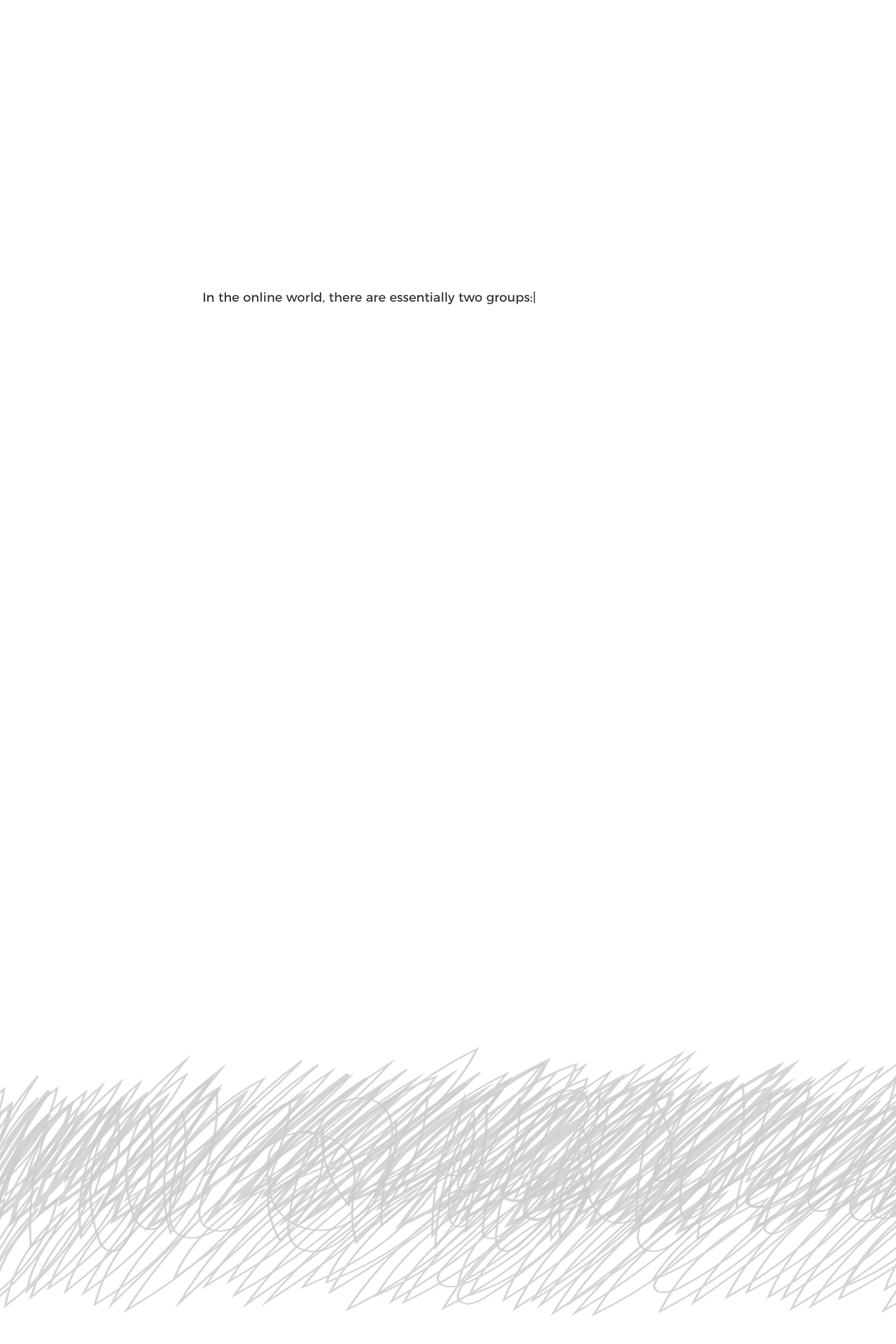
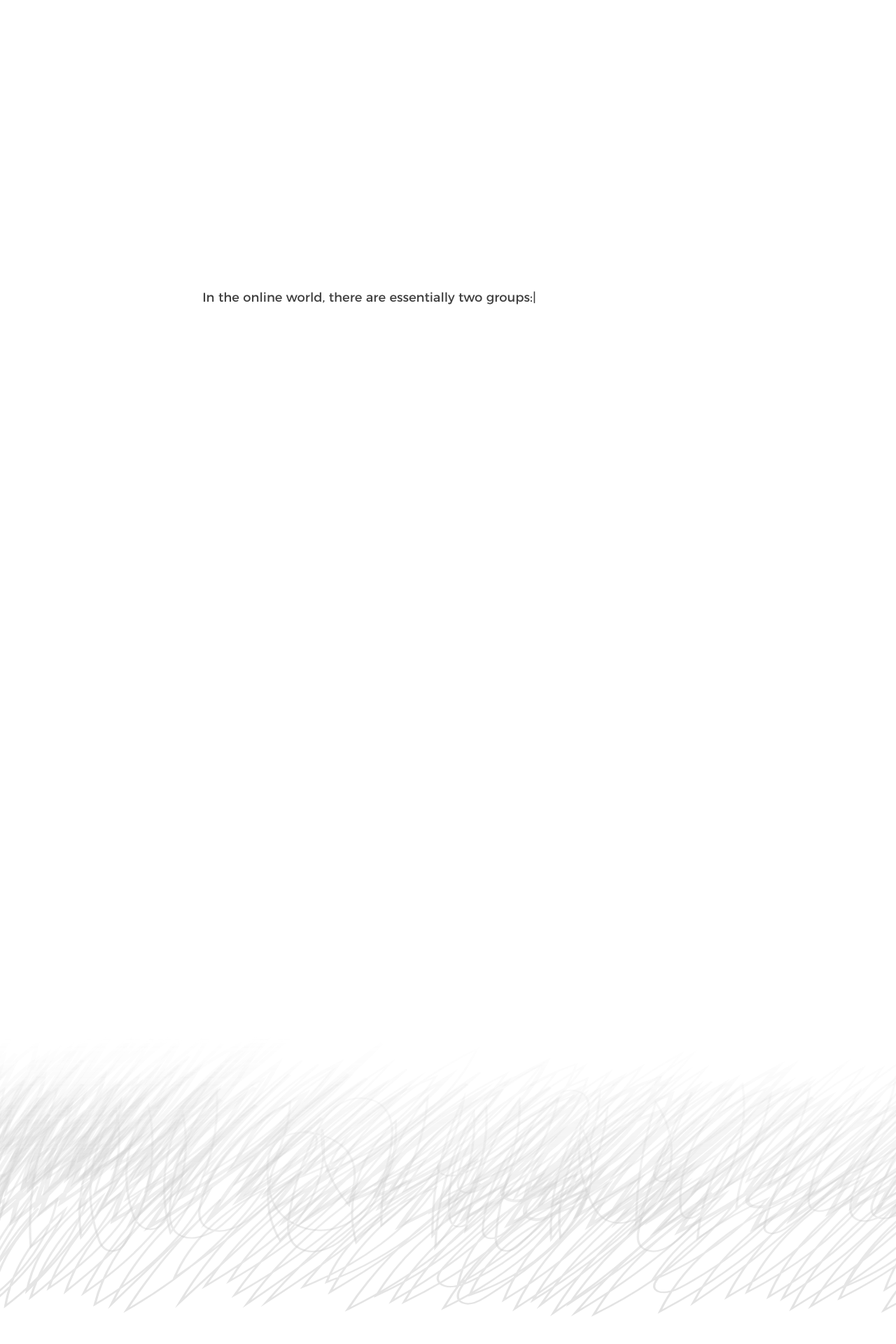
Before and after one commit to RIVER-Data-AI/river-marketing, a Jekyll site: the page built from index.html, in a window 1280 px wide. Shown: the part 2078-3998 px from the top of the page at 70% size. Built offline with Jekyll 4.4.1, drawn with Linux system fonts in a browser that asks for light colours; some web fonts are replaced.

Commit message:
More scribbles + alpha

```diff
--- a/_includes/line_drawings.html
+++ b/_includes/line_drawings.html
@@ -1,4 +1,8 @@
 <div class="__line-drawing svg-line-drawing">
+  <div class="__scrib2-4">{% include scrib2.svg %}</div>
+  <div class="__scrib2-5">{% include scrib2.svg %}</div>
+  <div class="__scrib2-6">{% include scrib2.svg %}</div>
+
   <div class="__scrib2-3">{% include scrib2.svg %}</div>
   <div class="__scrib2-2">{% include scrib2.svg %}</div>
   <div class="__scrib">{% include scrib.svg %}</div>
--- a/_sass/main.scss
+++ b/_sass/main.scss
@@ -140,6 +140,7 @@
     }
 
     .__shimmer {
+      display: none;
       position: absolute;
       left: 0;
       top: 0;
@@ -497,6 +498,17 @@
     top: 0;
     left: -5vw;
     width: 110vw;
+
+    $scrib-mask-gradient: linear-gradient(
+      0deg,
+      white 0%,
+      white 10%,
+      rgba(255, 255, 255, 0) 80%,
+      rgba(255, 255, 255, 0) 100%
+    );
+
+    mask-image: $scrib-mask-gradient;
+    -webkit-mask-image: $scrib-mask-gradient;
   }
 
   path {
@@ -548,6 +560,36 @@
       stroke-width: 5;
       stroke-dasharray: 38080;
       stroke-dashoffset: 38080;
+    }
+  }
+
+  .__scrib2-4 {
+    path {
+      transform: scale(-1.7, 1.1) translate(-82%, -25%);
+      stroke-width: 5;
+      stroke-dasharray: 38080;
+      stroke-dashoffset: 38080;
+      animation-delay: 4s;
+    }
+  }
+
+  .__scrib2-5 {
+    path {
+      transform: scale(-1.7, 1.1) translate(-78%, -30%);
+      stroke-width: 5;
+      stroke-dasharray: 38080;
+      stroke-dashoffset: 38080;
+      animation-delay: 4s;
+    }
+  }
+
+  .__scrib2-6 {
+    path {
+      transform: scale(-1.7, 1.1) translate(-76%, -28%);
+      stroke-width: 5;
+      stroke-dasharray: 38080;
+      stroke-dashoffset: 38080;
+      animation-delay: 4s;
     }
   }
 }
```
